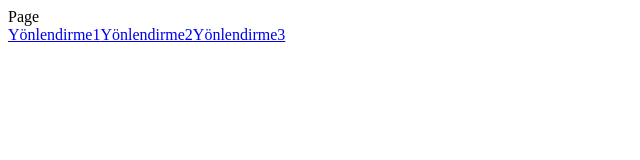
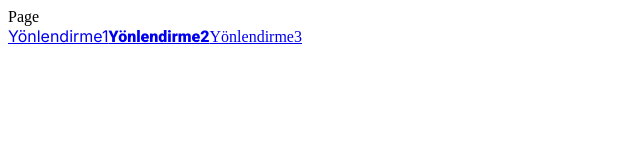
Before and after one commit to numansenlik/next.js-practic, a Next.js app in the folder nextjs/: page / in a window 1280 px wide. Shown: the top 160 px of the page, without its empty margins (0-640 px from the left). Built offline with nearby package versions, Linux system fonts and the light colour scheme; no server answers.

Commit message:
Cookies and font

```diff
--- a/nextjs/app/page.js
+++ b/nextjs/app/page.js
@@ -1,13 +1,29 @@
+import React from "react";
 import Link from "next/link";
+import { Inter, Roboto } from 'next/font/google'
+import { cookies } from 'next/headers'
+
+const inter = Inter({
+  subsets: ['latin'],
+  display: 'swap',
+})
+
+const roboto = Roboto({
+  weight: '900',
+  subsets: ['latin'],
+  display: 'swap',
+})
 
 export default function Page() {
+  const newCookies = cookies();
+  console.log(newCookies.get("c1"));
   return (
     <>
       <div >
         Page
       </div>
-      <Link href="/about">Yönlendirme1</Link>
-      <Link href="/about?name=numan">Yönlendirme2</Link>
+      <Link className={inter.className} href="/about">Yönlendirme1</Link>
+      <Link className={roboto.className} href="/about?name=numan">Yönlendirme2</Link>
       <Link href={{
       pathname:"/about",
       query : {
```
